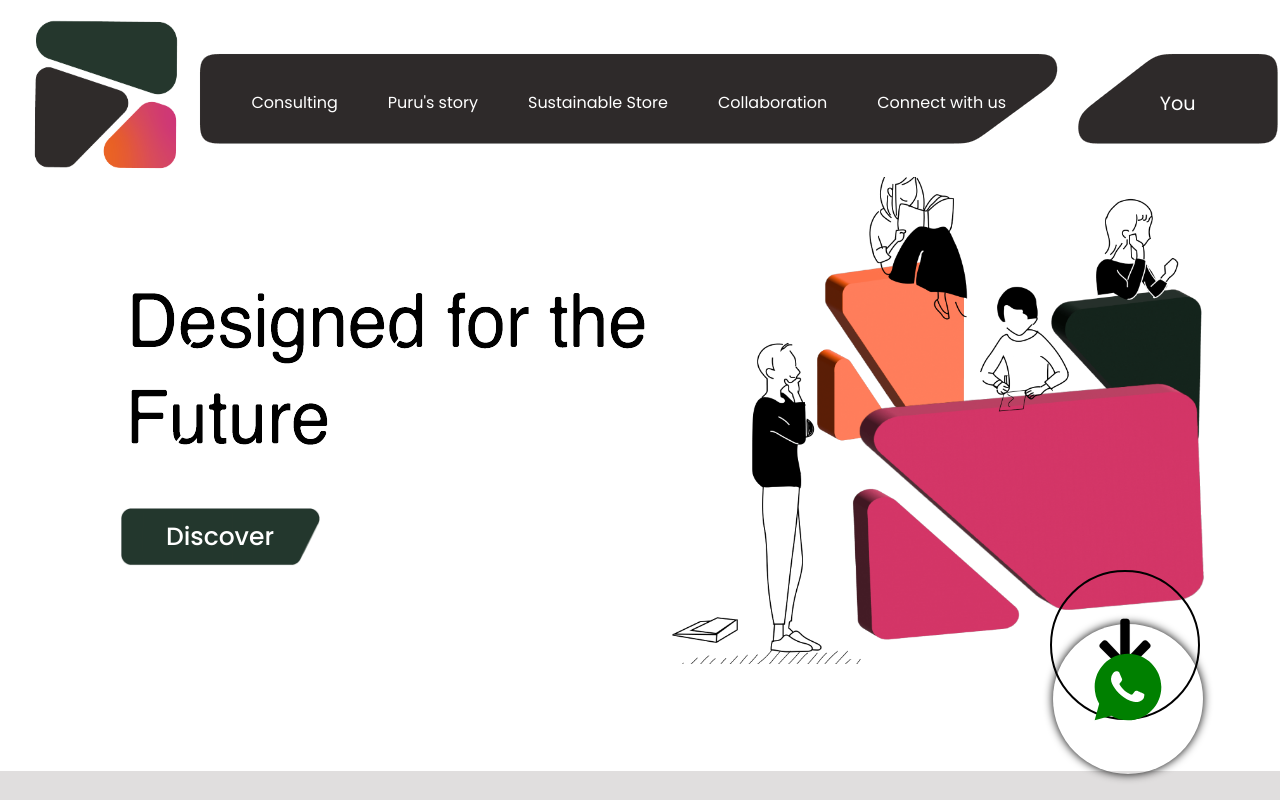
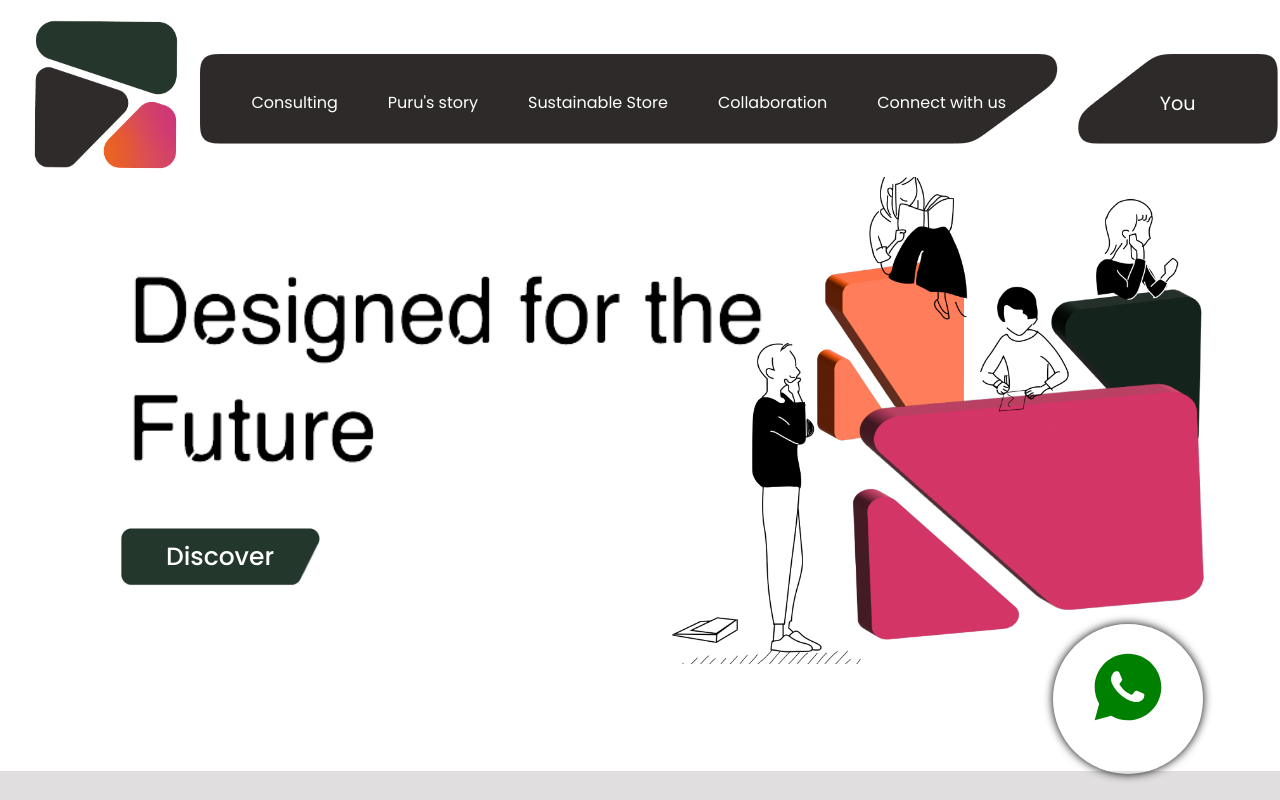
Before and after one commit to Ganeshshinde-2003/PURU-s-Website, a Next.js app: page / in a window 1280 px wide. Shown: the top 800 px of the page. Built offline with nearby package versions, Linux system fonts and the light colour scheme.

Commit message:
Changed the position

```diff
--- a/src/app/page.module.css
+++ b/src/app/page.module.css
@@ -94,14 +94,18 @@
   width: 100%;
   height: auto;
 }
-
+.designimage {
+  height: auto;
+  width: 650px;
+}
 .empty .head2 {
   overflow: hidden;
   height: 1200px;
   top: -50px;
   left: 215px;
   perspective: 20px;
-  animation: parallaxHead2 3s cubic-bezier(0.68, -0.55, 0.27, 1.55) infinite alternate;
+  animation: parallaxHead2 3s cubic-bezier(0.68, -0.55, 0.27, 1.55) infinite
+    alternate;
   /* Adjust animation duration and cubic-bezier as needed */
   transform-style: preserve-3d;
   /* Enable 3D transformations */
@@ -162,7 +166,7 @@
 }
 
 .part1 .circle {
-  display: flex;
+  display: none;
   justify-content: center;
   align-items: center;
   font-size: 60px;
@@ -562,10 +566,13 @@
   }
 }
 
-@media (max-width: 1000px) {
+@media (max-width: 1024px) {
   .imgsection img {
     width: 100%;
     height: 400px;
+  }
+  .designimage {
+    width: 460px;
   }
 }
 
@@ -644,6 +651,7 @@
   }
 
   .part1 .circle {
+    display: flex;
     height: 100px;
     width: 100px;
   }
@@ -897,7 +905,6 @@
 }
 
 @media (max-width: 380px) {
-
   .approach.approachabout .imgpart span,
   .approach .imgpart span,
   .whatwedo .imgsection span,
```
